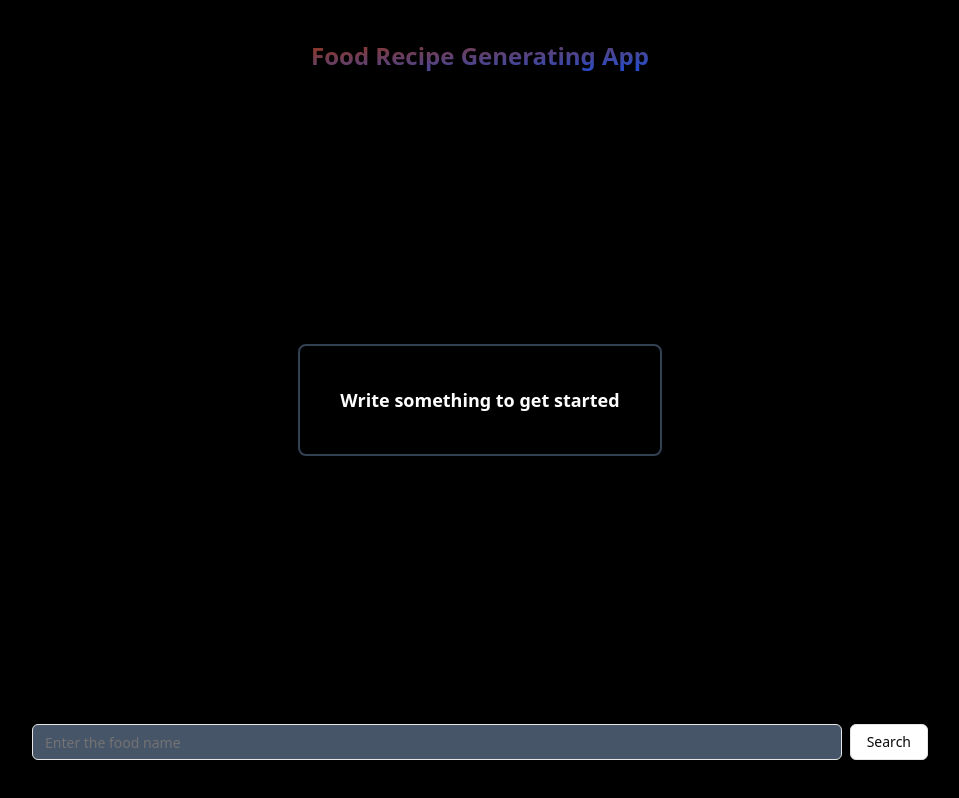
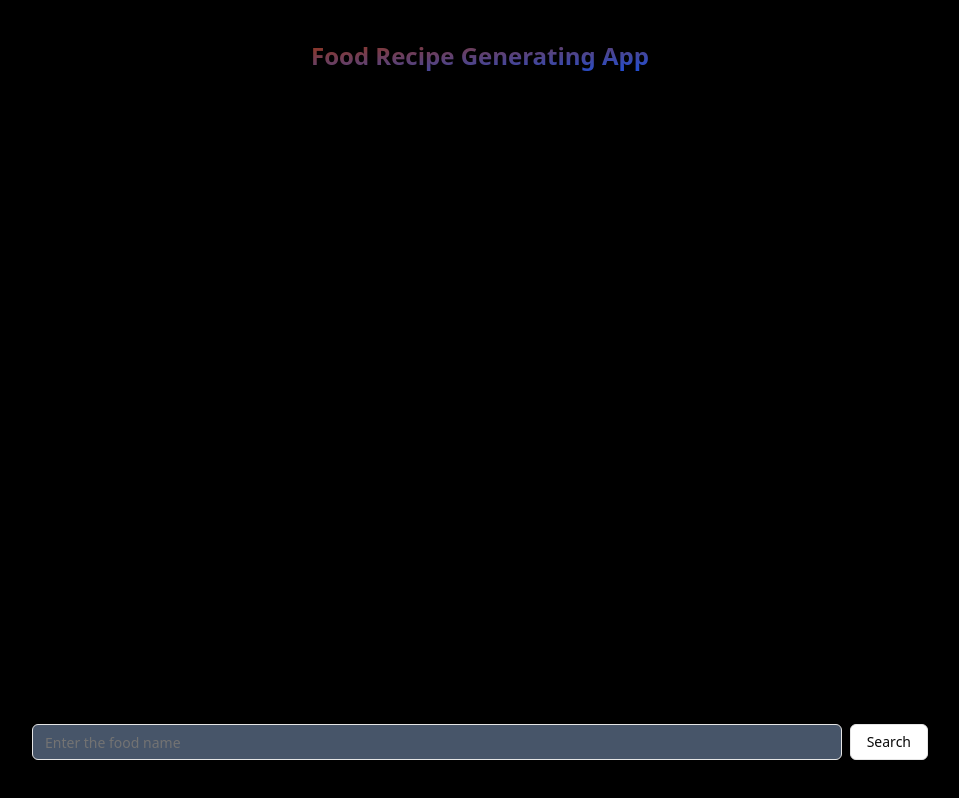
Before and after one commit to SoumyadeepOSD/file-converter, a React (Vite) app: page / in a window 1280 px wide. Shown: the whole page, without its empty margins (160-1119 px from the left). Built offline with nearby package versions, Linux system fonts and the light colour scheme.

Commit message:
added loading condition

```diff
--- a/src/App.tsx
+++ b/src/App.tsx
@@ -57,7 +57,7 @@ const App = () => {
           <h1 className="text-2xl font-bold text-white animate-pulse">Generating Results</h1>
           <div className="bg-blue-600 rounded-full h-10 w-10 animate-bounce delay-5"/>
         </div>)}
-        {!dialog.length &&
+        {!dialog.length && loading &&
         (
           <div className="border-2 border-slate-700 rounded-lg p-10">
             <h1 className="text-lg font-semibold text-white">Write something to get started</h1>
```
